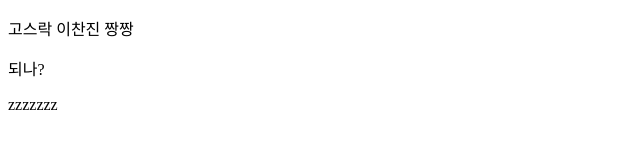
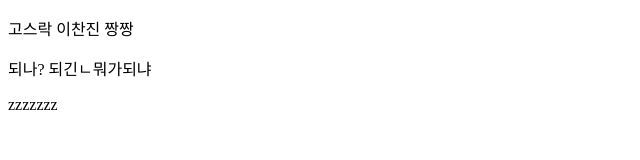
Before and after one commit to Gosrock/Ticket-Front-21st, a React (Create React App) app: page / in a window 1280 px wide. Shown: the top 160 px of the page, without its empty margins (0-640 px from the left). Built offline with nearby package versions, Linux system fonts and the light colour scheme.

Commit message:
Chanjin (#31)
* :hammer: #2 필요없는 파일 삭제 , 디팬던시 추가

* #2 :books: 리드미 커밋 이모지 추가

* #6 고스락 후론트로 글자 변경

* #7 이찬진짱으로 고침

* push

* conflict

* push test

* push

* pushpush

* push

* push 10

```diff
--- a/src/App.js
+++ b/src/App.js
@@ -3,7 +3,7 @@ function App() {
     <div className="App">
       <header className="App-header">
         <p>고스락 이찬진 짱짱</p>
-                <p>되나?</p>
+        <p>되나? 되긴ㄴ뭐가되냐</p>
         <p>zzzzzzz</p>
       </header>
     </div>
```
Lines whose indentation alone changed are shown as unchanged.
